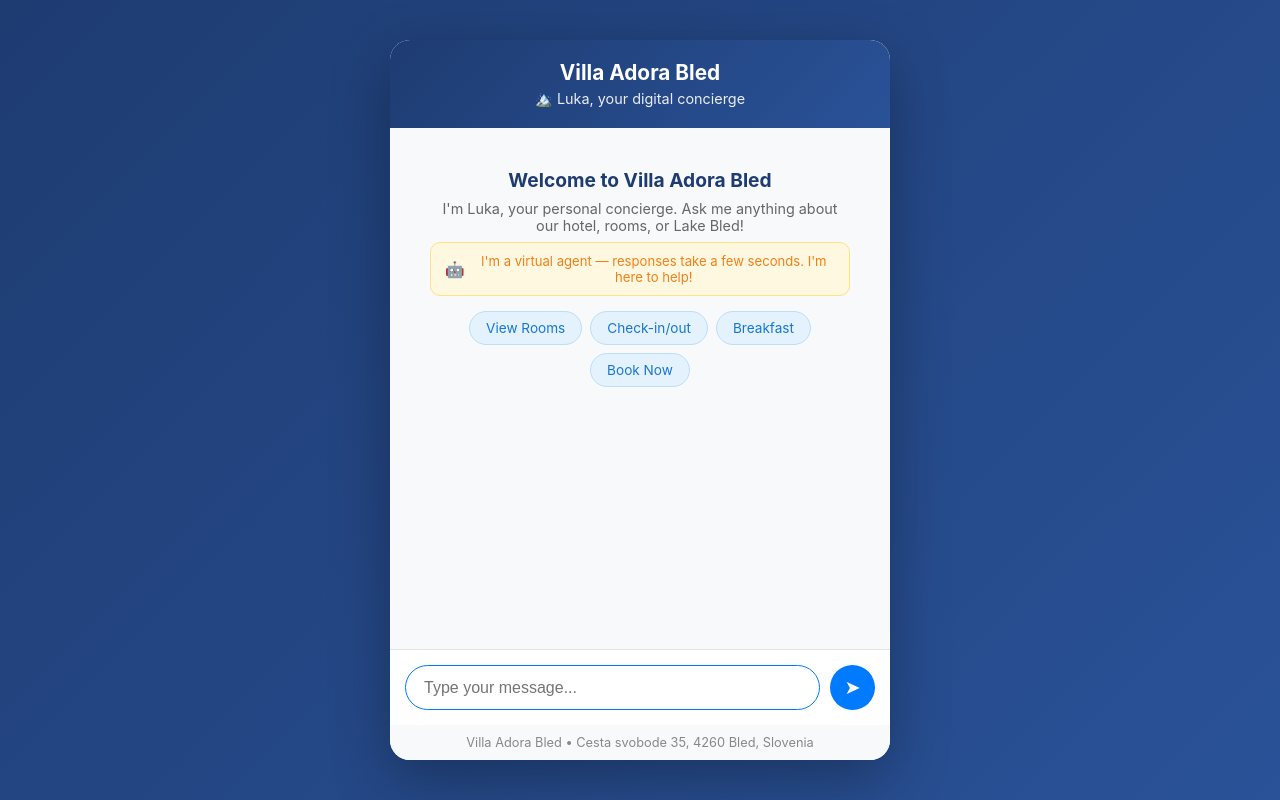
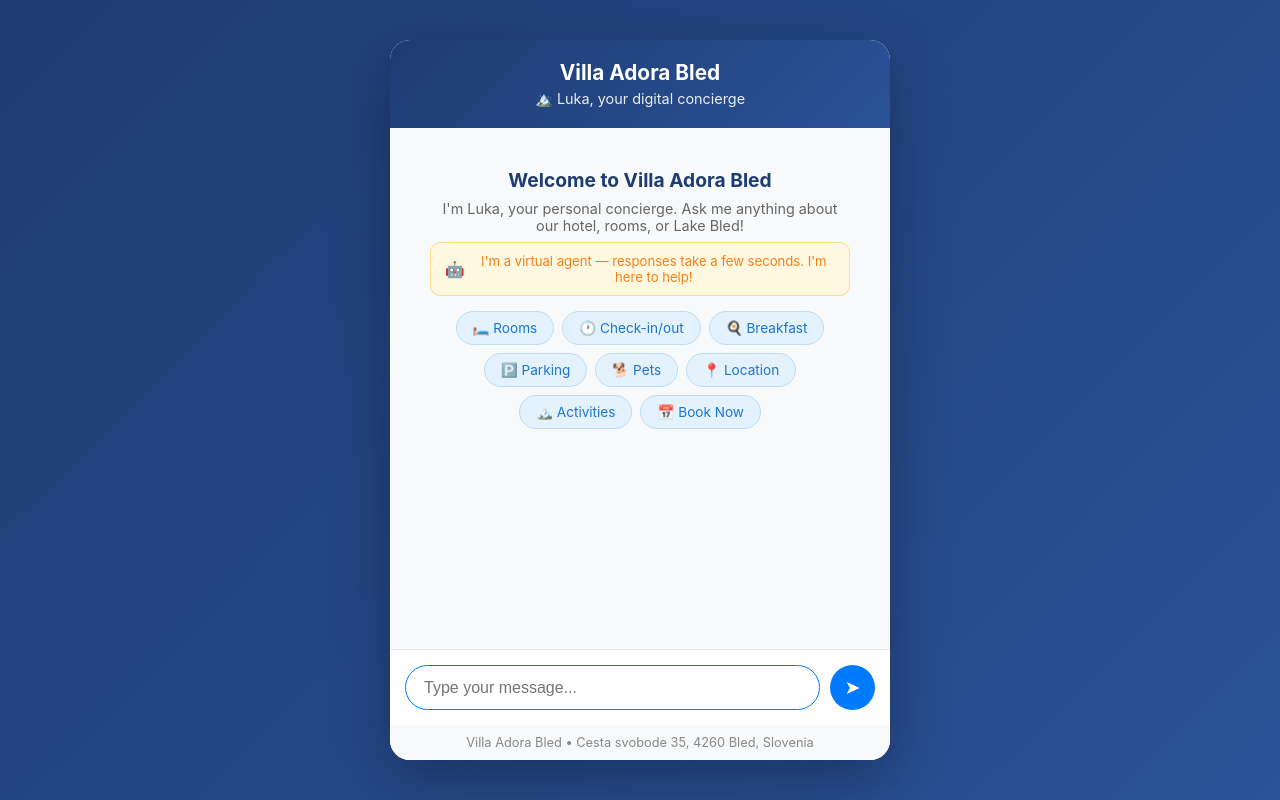
Before and after one commit to Isakzvegelj/villa-adora-bot, a Flask app: page / in a window 1280 px wide. Run offline with Flask 3, Linux system fonts and the light colour scheme.

Commit message:
fix: spacing correction, full room details, 8 suggestion buttons

```diff
--- a/app.py
+++ b/app.py
@@ -100,7 +100,20 @@ query_hotel_info_function = {
 }
 
 
-def build_system_prompt() -> str:
+def fix_spacing(text):
+    """Fix common LLM spacing issues."""
+    import re
+    # Fix missing space after punctuation: "word.Word" -> "word. Word"
+    text = re.sub(r'([.!?])([A-Z])', r'\1 \2', text)
+    # Fix missing space after comma: "word,word" -> "word, word"
+    text = re.sub(r',([a-zA-Z])', r', \1', text)
+    # Fix missing space after colon: "word:word" -> "word: word"
+    text = re.sub(r':([a-zA-Z])', r': \1', text)
+    # Fix run-on words: lowercase followed by uppercase with no space
+    text = re.sub(r'([a-z])([A-Z])', r'\1 \2', text)
+    # Fix multiple spaces
+    text = re.sub(r'  +', ' ', text)
+    return text.strip()
     return (
         "You are Luka, the friendly digital concierge at Villa Adora Bled — a small luxury hotel on the shore of Lake Bled, Slovenia.\n\n"
         "PERSONALITY:\n"
@@ -232,17 +245,20 @@ def get_hotel_info_response(topic, question):
     if actual_topic == "rooms":
         for room in h["rooms"].values():
             if any(word in q for word in room["name"].lower().split()):
+                features = ", ".join(room.get("features", [])[:3])
                 return (
                     f"{room['name']} — {room['price']} EUR/night. {room['description']} "
+                    f"Features: {features}. "
                     f"Would you like to book this suite or see other options?"
                 )
-        room_list = "\n".join(
-            [f"• {r['name']}: {r['price']} EUR/night" for r in h["rooms"].values()]
-        )
-        return (
-            f"We have 6 beautiful suites:\n{room_list}\n\n"
-            f"Which one catches your eye? I can tell you more about any of them!"
-        )
+        lines = ["We have 6 beautiful room options for you:"]
+        for r in h["rooms"].values():
+            size = f", {r['size_sqm']}m²" if r.get("size_sqm") else ""
+            cap = f", sleeps {r['capacity']}" if r.get("capacity") else ""
+            feat = ", ".join(r.get("features", [])[:2])
+            lines.append(f"• {r['name']}: €{r['price']}/night{size}{cap} — {feat}")
+        lines.append("\nWhich one catches your eye? I can tell you more about any of them!")
+        return "\n".join(lines)
 
     # Policies
     if actual_topic == "policies":
@@ -381,7 +397,7 @@ def api_chat():
             return jsonify({"replies": [{"type": "text", "content": "No response from model."}]}), 500
 
         msg = choice.message
-        content = getattr(msg, "content", None) or ""
+        content = fix_spacing(getattr(msg, "content", None) or "")
         tool_calls = getattr(msg, "tool_calls", None) or []
         assistant_msg = {"role": "assistant", "content": content}
         if tool_calls:
--- a/templates/index.html
+++ b/templates/index.html
@@ -230,10 +230,14 @@
                     <span>I'm a virtual agent — responses take a few seconds. I'm here to help!</span>
                 </div>
                 <div class="suggestions">
-                    <span class="suggestion" data-q="What rooms do you have?">View Rooms</span>
-                    <span class="suggestion" data-q="What are the check-in and check-out times?">Check-in/out</span>
-                    <span class="suggestion" data-q="Tell me about breakfast">Breakfast</span>
-                    <span class="suggestion" data-q="I want to book a room">Book Now</span>
+                    <span class="suggestion" data-q="What rooms do you have?">🛏️ Rooms</span>
+                    <span class="suggestion" data-q="What are the check-in and check-out times?">🕐 Check-in/out</span>
+                    <span class="suggestion" data-q="Tell me about breakfast">🍳 Breakfast</span>
+                    <span class="suggestion" data-q="Do you have parking?">🅿️ Parking</span>
+                    <span class="suggestion" data-q="Can I bring my dog?">🐕 Pets</span>
+                    <span class="suggestion" data-q="Where are you located?">📍 Location</span>
+                    <span class="suggestion" data-q="What is there to do nearby?">🏔️ Activities</span>
+                    <span class="suggestion" data-q="I want to book a room">📅 Book Now</span>
                 </div>
             </div>
         </div>
```
